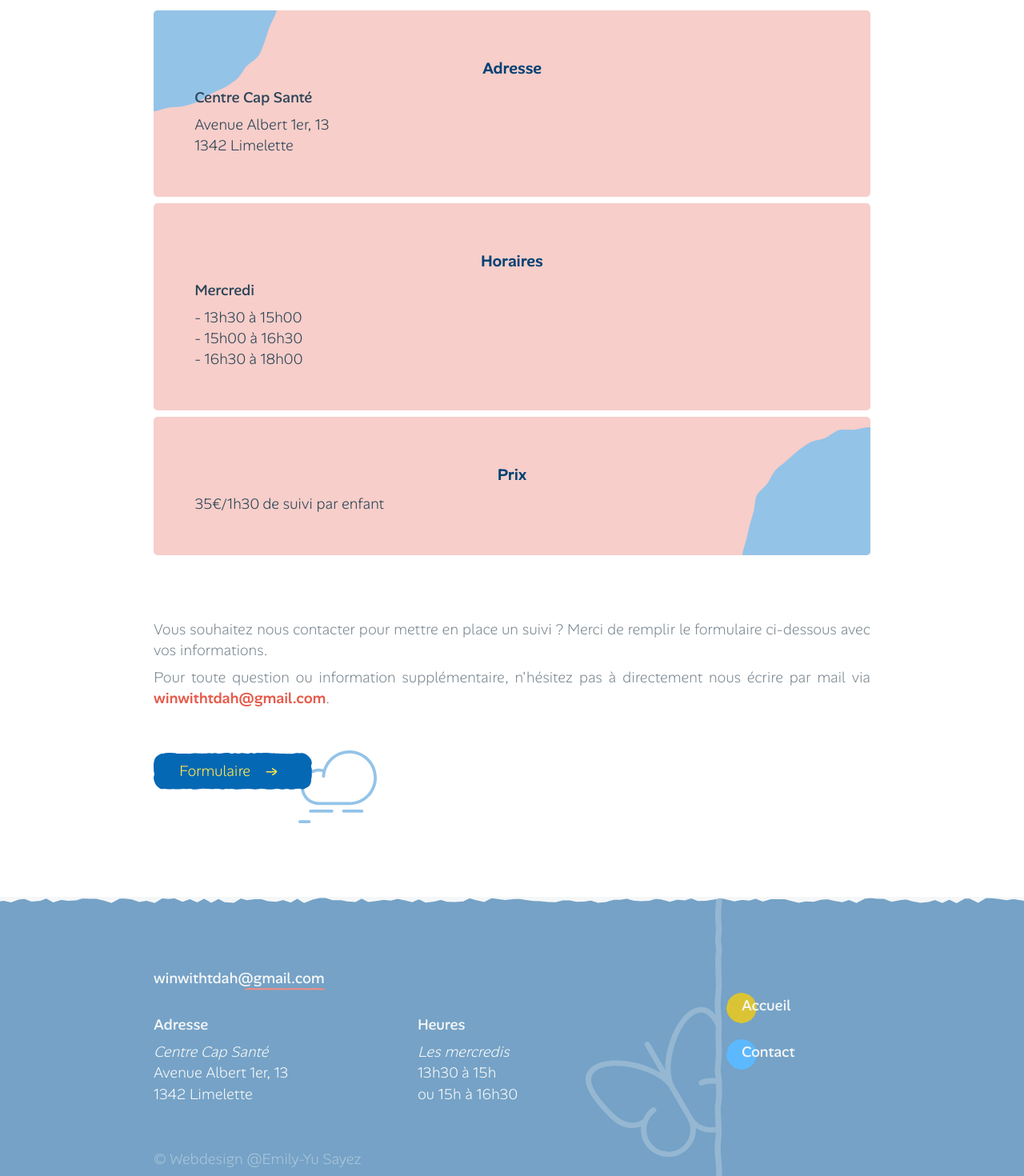
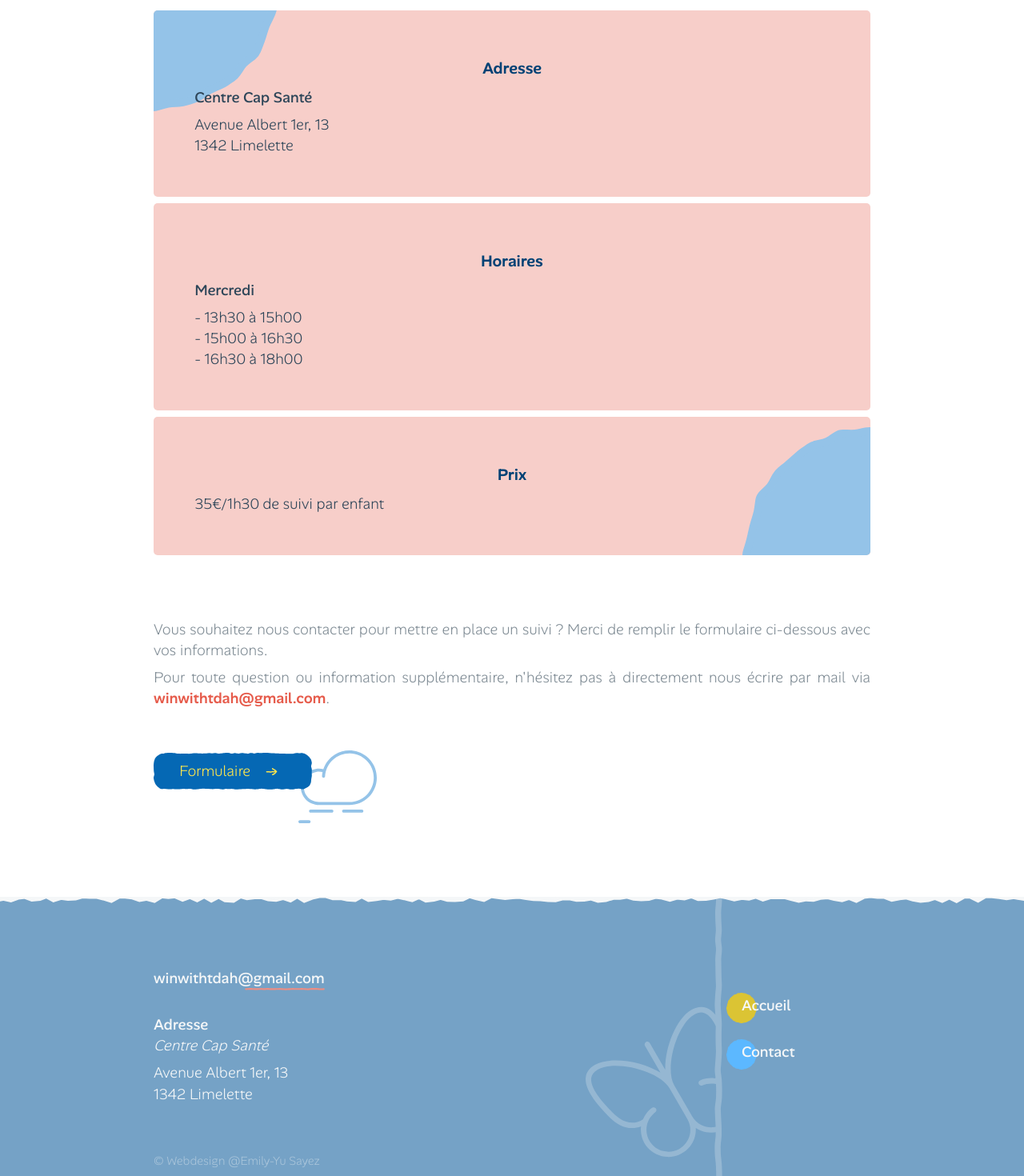
Before and after one commit to wwtdah/winwithtdah, a Vue app: page /contact in a window 1280 px wide. Shown: the part 387-1857 px from the top of the page at 80% size. Built offline with nearby package versions, Linux system fonts and the light colour scheme.

Commit message:
replace static infos with parameters

```diff
--- a/src/components/base/Footer.vue
+++ b/src/components/base/Footer.vue
@@ -4,6 +4,10 @@
 		import BorderSVG from '@/components/svg/SVG_BorderMiddle.vue'
         import DecorationSVG from '@/assets/img/text/footer_decoration.svg'
         import SeparatorSVG from '@/assets/img/text/footer_separator.svg'
+		import Address from '@/composable/COMP_Address.vue'
+
+		import { getMail } from '@/composable/INFOS.js'
+		const mail = getMail()
 </script>
 
 
@@ -17,10 +21,10 @@
             <div class="container">
                 <article class="footer">
                     <div class="footer__email footer__maintext">
-                        <a href="mailto:winwithtdah@gmail.com">
+                        <a :href="`mailto:${mail}`">
                             <span class="decorated-title decorated-title--small decorated-title--borderleft decorated-title--border-color1-3 decorated-title--onlyborder">
                                 <span>
-                                    winwithtdah@gmail.com
+                                    {{ mail }}
                                 </span>
                             </span>
                         </a>
@@ -30,14 +34,13 @@
                         <p>
                             <b>Adresse</b>
                         </p>
-                        <p>
-                            <i>Centre Cap Santé</i> <br>
-                            Avenue Albert 1er, 13 <br>
-                            1342 Limelette
-                        </p>
+
+						<div class="address--footer">
+                            <Address></Address>
+                        </div>
                     </div>
 
-                    <div class="footer__calendar footer__maintext">
+                    <!-- <div class="footer__calendar footer__maintext">
                         <p>
                             <b>Heures</b>
                         </p>
@@ -46,7 +49,7 @@
                             13h30 à 15h<br>
                             ou 15h à 16h30
                         </p>
-                    </div>
+                    </div> -->
 
                     <div class="footer__links links-footer footer__maintext">
                         <ul class="unset links-footer__list">
@@ -209,6 +212,8 @@
         position: absolute;
         bottom: var(--gutter);
         opacity: 0.4;
+
+        font-size: calc(.8 * var(--font-size-main));
     }
 
     @media all and (max-device-width: 1200px), (max-width: 1200px) {
--- a/src/components/pages/ContactView.vue
+++ b/src/components/pages/ContactView.vue
@@ -10,6 +10,14 @@
 
 		import { changeHeaderTitle } from '@/components/base/header/HeaderSmall.vue'
 		changeHeaderTitle('Contact', 'Informations et formulaire de contact')
+
+		import Agenda from '@/composable/COMP_Agenda.vue'
+		import Address from '@/composable/COMP_Address.vue'
+
+		import { getPrice, getMail, getForm } from '@/composable/INFOS.js'
+		const price = getPrice()
+		const mail = getMail()
+		const form = getForm()
 </script>
 
 
@@ -28,28 +36,24 @@
 							<div class="infos__location table__article">
 								<h3 class="article-table__title">Adresse</h3>
 
-								<p>
-									<b>Centre Cap Santé</b>
-								</p>
-								<p>
-									Avenue Albert 1er, 13 <br>
-									1342 Limelette
-								</p>
+								<Address></Address>
 							</div>
 						</li>
 						<li>
-							<div class="infos__price table__article">
+							<div class="infos__price price-infos table__article">
 								<h3 class="article-table__title">Horaires</h3>
 
 								<p>
-									<b>Mercredi</b>
+
 								</p>
 
-								<p>
+								<!-- <p>
 									- 13h30 à 15h00 <br>
 									- 15h00 à 16h30 <br>
 									- 16h30 à 18h00
-								</p>
+								</p> -->
+
+								<Agenda></Agenda>
 							</div>
 						</li>
 						<li>
@@ -57,7 +61,7 @@
 								<h3 class="article-table__title">Prix</h3>
 
 								<p>
-									35€/1h30 de suivi par enfant
+									{{ price }}
 								</p>
 							</div>
 						</li>
@@ -75,7 +79,7 @@
 						<p>Vous souhaitez nous contacter pour mettre en place un suivi ? Merci de remplir le formulaire ci-dessous avec vos informations.</p>
 
 						<p>
-							Pour toute question ou information supplémentaire, n'hésitez pas à directement nous écrire par mail via <a href="mailto:winwithtdah@gmail.com" class="highlight">winwithtdah@gmail.com</a>.
+							Pour toute question ou information supplémentaire, n'hésitez pas à directement nous écrire par mail via <a :href="`mailto:${mail}`" class="highlight">{{ mail }}</a>.
 						</p>
 					</div>
 				</article>
@@ -83,7 +87,7 @@
 				<div class="spacer spacer--small"></div>
 
 				<article class="infos-cta">
-					<a href="https://docs.google.com/forms/d/e/1FAIpQLSdyRT9itALckxNacr6hrkNmitT8EPECLuCK6lheaZbmNn_aUg/viewform?usp=publish-editor" target="_blank">
+					<a :href="form" target="_blank">
 							<span class="link-cta">
 
 								<span class="link-cta__text">Formulaire</span>
@@ -133,6 +137,10 @@
 		right: calc(-0.5 * var(--sq));
 	}
 
+	.price-infos__hour:last-child br {
+		display: none !important;
+	}
+
 	@media all and (max-device-width: 850px), (max-width: 850px) {
 		.infos__inner:before {
 			display: none;
--- a/src/components/pages/HomeView.vue
+++ b/src/components/pages/HomeView.vue
@@ -13,6 +13,16 @@
 		import PresentationPhotoDecoration from '@/assets/img/text/photo_decoration_vertical.svg'
 
 		import PartnersPhotoCapSante from '@/assets/img/logo/partners/capSante.avif'
+
+		import Agenda from '@/composable/COMP_Agenda.vue'
+		import Address from '@/composable/COMP_Address.vue'
+
+		import { getMail, getTel, getPartners } from '@/composable/INFOS.js'
+		const mail = getMail()
+		const tel = getTel()
+		const partnersInfos = getPartners()
+		const partners = ref(partnersInfos)
+		const partnersName = partnersInfos.length <= 1 ? ref('Notre partenaire') : ref('Nos partenaires')
 </script>
 
 
@@ -60,28 +70,14 @@
 							<div class="prices__who table__article">
 								<h3 class="article-table__title">Où ?</h3>
 
-								<p>
-									<b>Centre Cap Santé</b>
-								</p>
-								<p>
-									Avenue Albert 1er, 13 <br>
-									1342 Limelette
-								</p>
+								<Address></Address>
 							</div>
 						</li>
 						<li>
 							<div class="prices__who table__article">
 								<h3 class="article-table__title">Quand ?</h3>
 
-								<p>
-									<b>Mercredi</b>
-								</p>
-
-								<p>
-									- 13h30 à 15h00 <br>
-									- 15h00 à 16h30 <br>
-									- 16h30 à 18h00
-								</p>
+								<Agenda></Agenda>
 							</div>
 						</li>
 					</ul>
@@ -135,15 +131,16 @@
 								<li>
 									<span class="decorated-title decorated-title--small decorated-title--round-color1-3 decorated-title--onlyround">
 										<span>
-											+32 498 13 80 80
+											{{ tel }}
 										</span>
 									</span>
 								</li>
+
 								<li>
-									<a href="mailto:winwithtdah@gmail.com">
+									<a :href="`mailto:${mail}`">
 										<span class="decorated-title decorated-title--small decorated-title--round-color1-3 decorated-title--onlyround">
 											<span>
-												winwithtdah@gmail.com
+												{{ mail }}
 											</span>
 										</span>
 									</a>
@@ -163,15 +160,17 @@
 				<article class="partners">
 					<div class="partners__title">
 						<h2 class="concept__title decorated-title decorated-title--big decorated-title--border-color1-2 decorated-title--round-color3">
-							<span>Notre partenaire</span>
+							<span>
+								{{ partnersName }}
+							</span>
 						</h2>
 					</div>
 
 					<div class="partners__list list-partners">
 						<ul class="unset list-partners__list">
-							<li>
-								<a href="https://www.cmcapsante.be/">
-									<img :src="PartnersPhotoCapSante" class="list-partners__logo"/>
+							<li v-for="partner in partners">
+								<a :href="partner.href">
+									<img :src="partner.logo" :alt="partner.name" class="list-partners__logo"/>
 								</a>
 							</li>
 						</ul>
@@ -386,22 +385,39 @@
 		margin: auto;
 	}
 
-	.partners:after {
+	/* .partners:after {
 		display: block;
 		content: '';
 		flex: 1 1 auto;
-	}
+	} */
 
 	.partners__title {
 		flex: 0 0 auto;
 	}
 
-	.partners__list {
+	.list-partners {
+		flex: 1 1 auto;
+	}
+
+	.list-partners__list {
+		display: flex;
+		flex-flow: row wrap;
+		gap: var(--gutter);
+		justify-content: start;
+		align-items: center;
+	}
+
+	.list-partners__logo {
+		max-width: calc(200 / 16 * 1rem);
 	}
 
 	@media all and (max-device-width: 600px), (max-width: 600px) {
 		.partners {
 			flex-flow: column wrap;
 		}
+
+		.list-partners__list {
+			justify-content: center;
+		}
 	}
 </style>
--- /dev/null
+++ b/src/composable/COMP_Address.vue
@@ -0,0 +1,36 @@
+<script setup>
+    import { getAddress } from '@/composable/INFOS.js'
+    const address = getAddress()
+</script>
+
+<template>
+    <div v-for="(address, key) in address" class="address">
+        <p class="address__title">{{ address.title }}</p>
+
+        <p>
+            {{ address.line1 }} <br>
+            {{ address.line2 }}
+        </p>
+
+    </div>
+</template>
+
+<style scoped>
+
+    .address p {
+        margin: 0;
+    }
+
+    .address p + p {
+        margin-top: var(--gutter);
+    }
+
+    .address__title {
+        font-weight: 450;
+    }
+
+    .address--footer .address__title {
+        font-weight: inherit;
+        font-style: italic;
+    }
+</style>
--- /dev/null
+++ b/src/composable/COMP_Agenda.vue
@@ -0,0 +1,36 @@
+<script setup>
+    import { getAgenda } from '@/composable/INFOS.js'
+    const agenda = getAgenda()
+</script>
+
+<template>
+    <div v-for="(value, key, index) in agenda" class="agenda">
+        <p class="agenda__title">{{ value.day }}</p>
+
+        <p>
+            <div v-for="(hour, key) in value.hour" class="agenda__hour">
+                - {{ hour.start }} à {{ hour.end }}<br>
+            </div>
+        </p>
+
+    </div>
+</template>
+
+<style scoped>
+
+    .agenda p {
+        margin: 0;
+    }
+
+    .agenda p + p {
+        margin-top: var(--gutter);
+    }
+
+    .agenda__title {
+        font-weight: 450;
+    }
+
+    .agenda__hour:last-child br {
+        display: none;
+    }
+</style>
--- a/src/composable/INFOS.js
+++ b/src/composable/INFOS.js
@@ -1,22 +1,50 @@
 import { ref } from 'vue'
 
 export function getAgenda() {
-    return "pas là je suis en vacances"
-}
-
-export function getObject() {
     return ref([
         {
-            day: "lundi à vendredi",
-            disponibile: true
-        },
-        {
-            day: "Week-Ends",
-            disponibile: false
-        },
-        {
-            day: "Jours fériés",
-            disponibile: false
+            day: "Mercredi",
+            hour: [
+                {start: '13h30', end: '15h00'},
+                {start: '15h00', end: '16h30'},
+                {start: '16h30', end: '18h00'}
+            ]
         }
     ])
 }
+
+export function getAddress() {
+    return ref([
+        {
+            title: 'Centre Cap Santé',
+            line1: 'Avenue Albert 1er, 13',
+            line2: '1342 Limelette'
+        }
+    ])
+}
+
+export function getPrice() {
+    return ref('35€/1h30 de suivi par enfant')
+}
+
+export function getMail() {
+    return ref('winwithtdah@gmail.com')
+}
+
+export function getTel() {
+    return ref('+32 498 13 80 80')
+}
+
+export function getForm() {
+    return ref('https://docs.google.com/forms/d/e/1FAIpQLSdyRT9itALckxNacr6hrkNmitT8EPECLuCK6lheaZbmNn_aUg/viewform?usp=publish-editor')
+}
+
+export function getPartners() {
+    return [
+        {
+            name: 'Centre Cap Centé',
+            logo: new URL('@/assets/img/logo/partners/capSante.avif', import.meta.url),
+            href: 'https://www.cmcapsante.be/'
+        }
+    ]
+}
--- a/src/router/index.js
+++ b/src/router/index.js
@@ -32,6 +32,5 @@ const router = createRouter({
   routes,
 })*/
 
-console.log('Router page done')
 
 export default router
```
